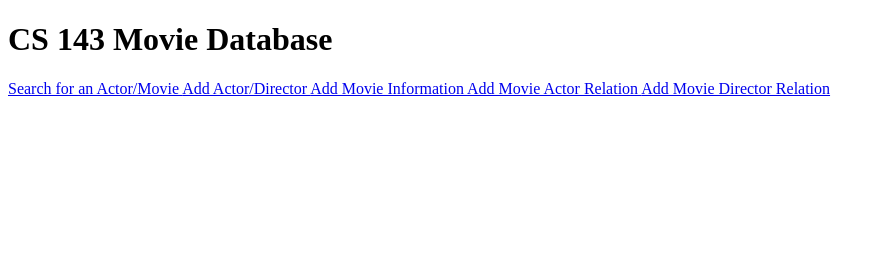
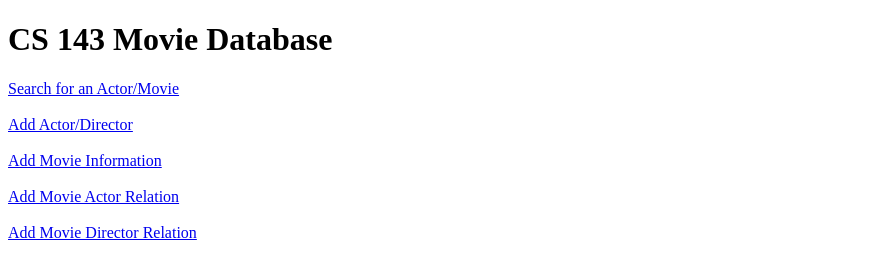
Before and after one commit to mrmuffyman/vm-shared, a plain HTML site: page index.html in a window 1280 px wide. Shown: the whole page, without its empty margins (0-885 px from the left). Drawn offline with Linux system fonts and the light colour scheme.

Commit message:
Index now hurts eyes less

```diff
--- a/index.html
+++ b/index.html
@@ -4,11 +4,11 @@
 <h1> CS 143 Movie Database </h1>
 
 <div id="nav">
-	<a href = "search.php"> Search for an Actor/Movie </a>
-	<a href = "addActorDirector.php"> Add Actor/Director </a>
-	<a href = "addMovieInfo.php"> Add Movie Information </a>
-	<a href = "addMovieActor.php"> Add Movie Actor Relation </a>
-	<a href = "addMovieDirector.php"> Add Movie Director Relation </a>
+	<a href = "search.php"> Search for an Actor/Movie </a> <br><br>
+	<a href = "addActorDirector.php"> Add Actor/Director </a> <br><br>
+	<a href = "addMovieInfo.php"> Add Movie Information </a> <br><br>
+	<a href = "addMovieActor.php"> Add Movie Actor Relation </a> <br><br>
+	<a href = "addMovieDirector.php"> Add Movie Director Relation </a> <br><br>
 </div>
 
 </html>
```
